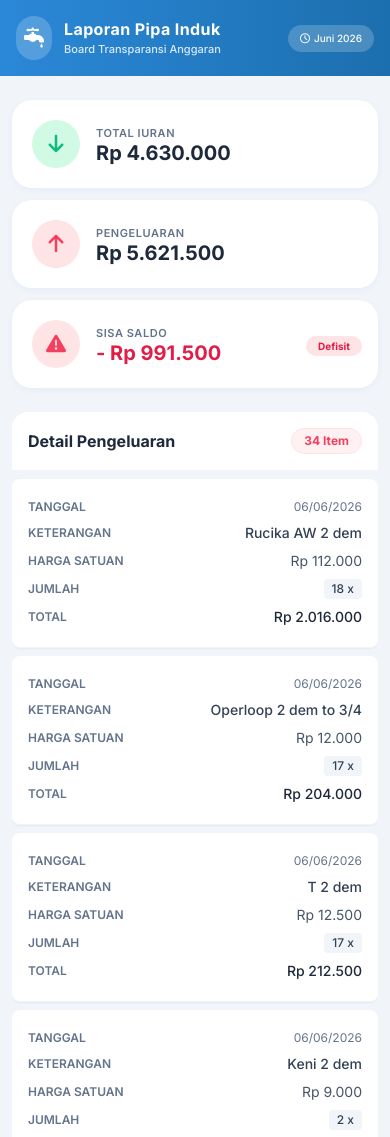
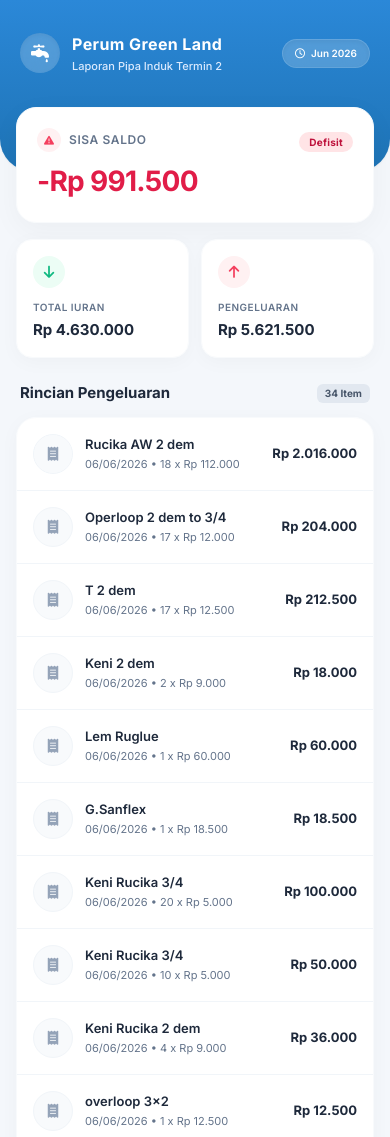
Before and after one commit to pakudin88/laporananggaran, a plain HTML site: page index.html in a window 390 px wide. Shown: the top 1137 px of the page. Drawn offline with nearby package versions, Linux system fonts and the light colour scheme.

Commit message:
Update index.html

```diff
--- a/index.html
+++ b/index.html
@@ -36,205 +36,105 @@
 
         /* Entrance animation */
         @keyframes fadeIn {
-            from { opacity: 0; transform: translateY(10px); }
+            from { opacity: 0; transform: translateY(15px); }
             to { opacity: 1; transform: translateY(0); }
         }
         .animate-fade-in {
-            animation: fadeIn 0.4s ease-out forwards;
+            animation: fadeIn 0.5s cubic-bezier(0.16, 1, 0.3, 1) forwards;
             opacity: 0;
         }
 
-        /* Hide table headers on mobile */
-        @media (max-width: 768px) {
-            .mobile-card-view thead {
-                display: none;
-            }
-            .mobile-card-view tr {
-                display: flex;
-                flex-direction: column;
-                padding: 1rem;
-                border-bottom: 1px solid #f1f5f9; /* slate-100 */
-                background-color: white;
-                margin-bottom: 0.5rem;
-                border-radius: 0.5rem;
-                box-shadow: 0 1px 2px 0 rgba(0, 0, 0, 0.05);
-            }
-            .mobile-card-view td {
-                display: flex;
-                justify-content: space-between;
-                align-items: center;
-                padding: 0.25rem 0;
-                border: none;
-            }
-            /* Add labels before data on mobile */
-            .mobile-card-view td::before {
-                content: attr(data-label);
-                font-size: 0.75rem; /* text-xs */
-                font-weight: 600; /* font-semibold */
-                color: #64748b; /* slate-500 */
-                text-transform: uppercase;
-                margin-right: 1rem;
-            }
-
-            /* Specific styling for the row container in mobile */
-            .mobile-card-container {
-                background-color: transparent !important;
-                box-shadow: none !important;
-                border: none !important;
-                padding: 0 !important;
-            }
-
-            /* Footer mobile styling */
-            .mobile-card-view tfoot tr {
-                 flex-direction: row;
-                 justify-content: space-between;
-                 background-color: #f8fafc;
-                 border-radius: 0 0 0.75rem 0.75rem;
-                 margin-bottom: 0;
-            }
-            .mobile-card-view tfoot td {
-                padding: 1rem;
-            }
-            .mobile-card-view tfoot td::before {
-                display: none;
-            }
-            /* Hide the No column entirely on mobile, or style it specially */
-            .mobile-card-view td.col-no { display: none; }
+        /* Hide scrollbar for a cleaner mobile app feel */
+        .no-scrollbar::-webkit-scrollbar {
+            display: none;
         }
-
-        /* Desktop specific table styling */
-        @media (min-width: 769px) {
-            .mobile-card-view table {
-                width: 100%;
-                border-collapse: collapse;
-            }
-            .mobile-card-view th, .mobile-card-view td {
-                padding: 1rem 1.5rem; /* px-6 py-4 */
-                border-bottom: 1px solid #e2e8f0; /* slate-200 */
-            }
-            .mobile-card-view th {
-                background-color: #f8fafc; /* slate-50 */
-                color: #64748b; /* slate-500 */
-                font-size: 0.75rem; /* text-xs */
-                text-transform: uppercase;
-                letter-spacing: 0.05em;
-                font-weight: 600;
-                text-align: left;
-            }
-            .mobile-card-view tbody tr:hover {
-                background-color: #f8fafc; /* hover:bg-slate-50 */
-            }
-            .col-right { text-align: right !important; }
-            .col-center { text-align: center !important; }
+        .no-scrollbar {
+            -ms-overflow-style: none;
+            scrollbar-width: none;
         }
     </style>
 </head>
-<body class="bg-slate-100 text-slate-800 min-h-screen pb-12 font-sans antialiased">
+<body class="bg-[#f4f7fb] text-slate-800 min-h-screen font-sans antialiased selection:bg-brand-200 pb-10">
 
-    <!-- Header -->
-    <header class="bg-[#2b88d8] bg-gradient-to-r from-[#2b88d8] to-[#1c6fae] text-white sticky top-0 z-50">
-        <div class="max-w-6xl mx-auto px-4 py-4 flex items-center justify-between">
+    <!-- App Header & Curved Backdrop -->
+    <div class="bg-gradient-to-b from-[#2b88d8] to-[#1e73b5] pt-8 pb-24 px-5 rounded-b-[2rem] shadow-sm relative z-0">
+        <div class="max-w-md mx-auto flex items-center justify-between">
             <div class="flex items-center gap-3">
-                <div class="bg-white/20 p-2 md:p-3 rounded-full backdrop-blur-sm shrink-0">
-                    <i class="fa-solid fa-faucet-drip text-xl md:text-2xl"></i>
+                <div class="bg-white/20 w-10 h-10 rounded-full backdrop-blur-md flex items-center justify-center text-white shrink-0 shadow-inner">
+                    <i class="fa-solid fa-faucet-drip text-lg"></i>
                 </div>
-                <div class="flex flex-col justify-center">
-                    <h1 class="text-base md:text-2xl font-bold leading-tight tracking-wide">Laporan Pipa Induk</h1>
-                    <p class="text-blue-100 text-[11px] md:text-sm font-medium mt-0.5">Board Transparansi Anggaran</p>
+                <div>
+                    <h1 class="text-white text-base font-bold tracking-wide">Perum Green Land</h1>
+                    <p class="text-blue-100 text-[11px] font-medium mt-0.5">Laporan Pipa Induk Termin 2</p>
                 </div>
             </div>
-            <!-- Tanggal Update -->
-            <div class="bg-white/20 px-3 py-1.5 md:px-4 md:py-2 rounded-full text-[10px] md:text-sm font-medium backdrop-blur-sm flex items-center justify-center shrink-0">
-                <i class="fa-regular fa-clock mr-1 md:mr-2"></i> <span>Juni 2026</span>
+            <div class="bg-white/20 px-3 py-1.5 rounded-full text-[10px] font-semibold text-white backdrop-blur-md border border-white/10 flex items-center shadow-inner">
+                <i class="fa-regular fa-clock mr-1.5"></i> Jun 2026
             </div>
         </div>
-    </header>
+    </div>
 
-    <main class="max-w-6xl mx-auto px-3 md:px-4 mt-6 md:mt-8">
+    <main class="max-w-md mx-auto px-4 -mt-16 relative z-10">
 
-        <!-- Summary Cards -->
-        <div class="grid grid-cols-1 md:grid-cols-3 gap-3 md:gap-6 mb-6 md:mb-8">
-            <!-- Pemasukan Card -->
-            <div class="bg-white rounded-[20px] p-5 md:p-6 shadow-[0_2px_10px_-3px_rgba(6,81,237,0.1)] flex items-center gap-4 transform transition-all duration-300 animate-fade-in" style="animation-delay: 0.1s;">
-                <div class="w-12 h-12 md:w-14 md:h-14 rounded-full bg-emerald-100 text-emerald-500 flex items-center justify-center text-xl md:text-2xl shrink-0">
-                    <i class="fa-solid fa-arrow-down"></i>
+        <!-- Main Balance Card -->
+        <div class="bg-white rounded-[1.25rem] p-5 shadow-[0_8px_30px_rgb(0,0,0,0.04)] mb-4 animate-fade-in border border-slate-50" id="saldo-card" style="animation-delay: 0.1s;">
+            <div class="flex justify-between items-start mb-2">
+                <div class="flex items-center gap-2 text-slate-500">
+                    <div class="w-6 h-6 rounded-full bg-blue-50 text-blue-500 flex items-center justify-center text-[10px]" id="saldo-icon-container">
+                        <i class="fa-solid fa-wallet" id="saldo-icon"></i>
+                    </div>
+                    <p class="text-xs font-semibold uppercase tracking-wider">Sisa Saldo</p>
                 </div>
-                <div>
-                    <p class="text-[11px] md:text-sm text-slate-500 font-semibold mb-0.5 uppercase tracking-wider">Total Iuran</p>
-                    <h2 class="text-xl md:text-2xl font-bold text-slate-800 leading-none" id="total-iuran">Rp 0</h2>
-                </div>
-            </div>
-
-            <!-- Pengeluaran Card -->
-            <div class="bg-white rounded-[20px] p-5 md:p-6 shadow-[0_2px_10px_-3px_rgba(6,81,237,0.1)] flex items-center gap-4 transform transition-all duration-300 animate-fade-in" style="animation-delay: 0.2s;">
-                <div class="w-12 h-12 md:w-14 md:h-14 rounded-full bg-rose-100 text-rose-500 flex items-center justify-center text-xl md:text-2xl shrink-0">
-                    <i class="fa-solid fa-arrow-up"></i>
-                </div>
-                <div>
-                    <p class="text-[11px] md:text-sm text-slate-500 font-semibold mb-0.5 uppercase tracking-wider">Pengeluaran</p>
-                    <h2 class="text-xl md:text-2xl font-bold text-slate-800 leading-none" id="total-pengeluaran">Rp 0</h2>
-                </div>
-            </div>
-
-            <!-- Saldo Card -->
-            <div class="bg-white rounded-[20px] p-5 md:p-6 shadow-[0_2px_10px_-3px_rgba(6,81,237,0.1)] flex items-center gap-4 relative overflow-hidden transform transition-all duration-300 animate-fade-in" id="saldo-card" style="animation-delay: 0.3s;">
-                <div class="w-12 h-12 md:w-14 md:h-14 rounded-full bg-blue-100 text-blue-600 flex items-center justify-center text-xl md:text-2xl shrink-0 transition-colors duration-300" id="saldo-icon-container">
-                    <i class="fa-solid fa-triangle-exclamation" id="saldo-icon"></i>
-                </div>
-                <div class="pr-16 md:pr-0">
-                    <p class="text-[11px] md:text-sm text-slate-500 font-semibold mb-0.5 uppercase tracking-wider">Sisa Saldo</p>
-                    <h2 class="text-xl md:text-2xl font-bold text-slate-800 leading-none transition-colors duration-300" id="total-saldo">Rp 0</h2>
-                </div>
-                <!-- Status Badge -->
-                <div class="absolute top-1/2 -translate-y-1/2 right-4 md:top-5 md:translate-y-0 md:right-5" id="saldo-badge">
+                <div id="saldo-badge">
                     <!-- Injected via JS -->
                 </div>
             </div>
+            <h2 class="text-[28px] font-extrabold text-slate-800 tracking-tight mt-1" id="total-saldo">Rp 0</h2>
         </div>
 
-        <!-- TAB CONTENT: PENGELUARAN -->
-        <div id="tab-pengeluaran" class="bg-transparent md:bg-white md:rounded-2xl md:shadow-sm md:border md:border-slate-100 overflow-hidden animate-fade-in" style="animation-delay: 0.4s;">
-
-            <div class="p-4 md:p-6 bg-white rounded-t-2xl md:rounded-none flex flex-row justify-between items-center gap-2 mb-2 md:mb-0 border-b border-slate-100">
-                <h3 class="text-base md:text-lg font-bold text-slate-800">Detail Pengeluaran</h3>
-                <div class="bg-rose-50 text-rose-500 px-3 py-1 rounded-full text-xs font-bold border border-rose-100">
-                    <span id="count-pengeluaran">0</span> Item
+        <!-- Income & Expense Mini Cards -->
+        <div class="grid grid-cols-2 gap-3 mb-6 animate-fade-in" style="animation-delay: 0.2s;">
+            <!-- Pemasukan -->
+            <div class="bg-white rounded-2xl p-4 shadow-[0_4px_20px_rgb(0,0,0,0.03)] border border-slate-50">
+                <div class="w-8 h-8 rounded-full bg-emerald-50 text-emerald-500 flex items-center justify-center text-sm mb-3">
+                    <i class="fa-solid fa-arrow-down"></i>
                 </div>
+                <p class="text-[10px] text-slate-500 font-semibold uppercase tracking-wider mb-1">Total Iuran</p>
+                <h3 class="text-[15px] font-bold text-slate-800 truncate" id="total-iuran">Rp 0</h3>
             </div>
 
-            <!-- Tabel yang berubah jadi List di HP -->
-            <div class="mobile-card-view w-full">
-                <table class="w-full">
-                    <thead>
-                        <tr>
-                            <th class="w-10 text-center">No</th>
-                            <th class="w-28">Tanggal</th>
-                            <th>Keterangan Barang</th>
-                            <th class="col-right">Harga Satuan</th>
-                            <th class="col-center">Jumlah</th>
-                            <th class="col-right">Total Nominal</th>
-                        </tr>
-                    </thead>
-                    <tbody id="tbody-pengeluaran" class="text-sm">
-                        <!-- Rows injected by JS -->
-                    </tbody>
-                    <tfoot>
-                        <tr>
-                            <td colspan="5" class="text-right font-bold text-slate-700 text-sm md:text-base hidden md:table-cell">Total Pengeluaran:</td>
-                            <td class="md:hidden font-bold text-slate-700 text-sm">Total:</td>
-                            <td class="col-right font-bold text-slate-800 text-base md:text-lg" id="footer-total-pengeluaran">Rp 0</td>
-                        </tr>
-                    </tfoot>
-                </table>
+            <!-- Pengeluaran -->
+            <div class="bg-white rounded-2xl p-4 shadow-[0_4px_20px_rgb(0,0,0,0.03)] border border-slate-50">
+                <div class="w-8 h-8 rounded-full bg-rose-50 text-rose-500 flex items-center justify-center text-sm mb-3">
+                    <i class="fa-solid fa-arrow-up"></i>
+                </div>
+                <p class="text-[10px] text-slate-500 font-semibold uppercase tracking-wider mb-1">Pengeluaran</p>
+                <h3 class="text-[15px] font-bold text-slate-800 truncate" id="total-pengeluaran">Rp 0</h3>
+            </div>
+        </div>
+
+        <!-- Transaction List (App Style) -->
+        <div class="animate-fade-in" style="animation-delay: 0.3s;">
+            <div class="flex items-center justify-between mb-3 px-1">
+                <h3 class="text-[15px] font-bold text-slate-800">Rincian Pengeluaran</h3>
+                <span class="bg-slate-200 text-slate-600 px-2 py-0.5 rounded-md text-[10px] font-bold">
+                    <span id="count-pengeluaran">0</span> Item
+                </span>
+            </div>
+
+            <!-- The List Container -->
+            <div class="bg-white rounded-[1.25rem] shadow-[0_4px_20px_rgb(0,0,0,0.03)] border border-slate-50 overflow-hidden divide-y divide-slate-100" id="list-pengeluaran">
+                <!-- List items injected by JS -->
+            </div>
+
+            <!-- Total Footer Card -->
+            <div class="mt-4 bg-[#2b88d8] rounded-2xl p-4 shadow-md flex justify-between items-center text-white">
+                <span class="text-xs font-semibold uppercase tracking-wider text-blue-100">Total Pengeluaran</span>
+                <span class="text-lg font-bold" id="footer-total-pengeluaran">Rp 0</span>
             </div>
         </div>
 
     </main>
-
-    <!-- Footer -->
-    <footer class="text-center text-slate-400 text-[11px] md:text-sm mt-8 pb-8">
-        <p>Aplikasi Laporan Transparansi Anggaran &copy; 2026</p>
-    </footer>
 
     <!-- Application Logic -->
     <script>
@@ -291,40 +191,45 @@
 
         // Format Currency Function
         const formatRupiah = (number) => {
-            // Hilangkan "Rp" bawaan dari Intl.NumberFormat agar lebih mudah disesuaikan, kita pakai prefix manual
-            const formatter = new Intl.NumberFormat('id-ID', {
+            return new Intl.NumberFormat('id-ID', {
+                style: 'currency',
+                currency: 'IDR',
                 minimumFractionDigits: 0
-            });
-            return 'Rp ' + formatter.format(number);
+            }).format(number);
         };
 
         // Initialize App
         function initApp() {
-            // Hitung Total Iuran (Tanpa render tabel ke HTML)
+            // Calculate Total Iuran
             let totalIuran = 0;
             dataIuran.forEach((item) => {
                 totalIuran += item.nominal;
             });
 
-            // Render Pengeluaran Table (Responsive Card Style)
-            const tbodyPengeluaran = document.getElementById('tbody-pengeluaran');
+            // Render Pengeluaran as a List
+            const listPengeluaran = document.getElementById('list-pengeluaran');
             let totalPengeluaran = 0;
 
             dataPengeluaran.forEach((item, index) => {
                 totalPengeluaran += item.total;
-                const tr = document.createElement('tr');
-                // Format HTML disesuaikan dengan CSS baru. data-label digunakan untuk HP
-                tr.innerHTML = `
-                    <td data-label="No" class="col-no text-center text-slate-500">${index + 1}</td>
-                    <td data-label="Tanggal" class="text-slate-500 text-xs md:text-sm md:w-28">${item.tgl}</td>
-                    <td data-label="Keterangan" class="font-medium text-slate-700">${item.ket}</td>
-                    <td data-label="Harga Satuan" class="col-right text-slate-600">${formatRupiah(item.hg)}</td>
-                    <td data-label="Jumlah" class="col-center">
-                        <span class="inline-block bg-slate-100 text-slate-700 py-0.5 px-2 rounded font-medium text-xs">${item.qty} x</span>
-                    </td>
-                    <td data-label="Total" class="col-right font-medium text-slate-800">${formatRupiah(item.total)}</td>
+                const div = document.createElement('div');
+                div.className = 'p-4 flex items-center gap-3 hover:bg-slate-50 transition-colors cursor-default';
+
+                // Extract date to simple format (e.g., "06/06") for cleaner UI if preferred, or keep full
+
+                div.innerHTML = `
+                    <div class="w-10 h-10 rounded-full bg-slate-50 border border-slate-100 text-slate-400 flex items-center justify-center text-sm shrink-0">
+                        <i class="fa-solid fa-receipt"></i>
+                    </div>
+                    <div class="flex-1 min-w-0">
+                        <p class="text-[13px] md:text-sm font-semibold text-slate-800 truncate">${item.ket}</p>
+                        <p class="text-[11px] text-slate-500 mt-0.5">${item.tgl} • ${item.qty} x ${formatRupiah(item.hg)}</p>
+                    </div>
+                    <div class="text-right shrink-0">
+                        <p class="text-[13px] md:text-sm font-bold text-slate-800">${formatRupiah(item.total)}</p>
+                    </div>
                 `;
-                tbodyPengeluaran.appendChild(tr);
+                listPengeluaran.appendChild(div);
             });
 
             // Calculate Totals & Saldo
@@ -332,32 +237,31 @@
 
             // Update UI Elements
             document.getElementById('total-iuran').textContent = formatRupiah(totalIuran);
-
             document.getElementById('total-pengeluaran').textContent = formatRupiah(totalPengeluaran);
             document.getElementById('footer-total-pengeluaran').textContent = formatRupiah(totalPengeluaran);
             document.getElementById('count-pengeluaran').textContent = dataPengeluaran.length;
 
             const elSaldo = document.getElementById('total-saldo');
-            const elSaldoCard = document.getElementById('saldo-card');
             const elSaldoIconContainer = document.getElementById('saldo-icon-container');
             const elSaldoIcon = document.getElementById('saldo-icon');
             const elSaldoBadge = document.getElementById('saldo-badge');
 
-            // Format khusus untuk saldo negatif
+            // Format Saldo Negatif (Defisit)
             if (saldoAkhir < 0) {
-                elSaldo.textContent = '- ' + formatRupiah(Math.abs(saldoAkhir));
-                elSaldo.classList.remove('text-slate-800');
-                elSaldo.classList.add('text-rose-600');
+                // Remove "-" from number formatting, add it manually for clear "-Rp X.XXX" format
+                const absoluteSaldo = Math.abs(saldoAkhir);
+                elSaldo.textContent = '-' + formatRupiah(absoluteSaldo);
 
-                elSaldoIconContainer.classList.replace('bg-blue-100', 'bg-rose-100');
-                elSaldoIconContainer.classList.replace('text-blue-600', 'text-rose-500');
-                // Ikon defisit dari gambar
-                elSaldoIcon.className = 'fa-solid fa-triangle-exclamation';
+                elSaldo.classList.replace('text-slate-800', 'text-rose-600');
 
-                elSaldoBadge.innerHTML = `<span class="bg-rose-100 text-rose-600 py-1 px-3 rounded-full text-[10px] md:text-xs font-bold">Defisit</span>`;
+                elSaldoIconContainer.classList.replace('bg-blue-50', 'bg-rose-50');
+                elSaldoIconContainer.classList.replace('text-blue-500', 'text-rose-500');
+                elSaldoIcon.classList.replace('fa-wallet', 'fa-triangle-exclamation');
+
+                elSaldoBadge.innerHTML = `<span class="bg-rose-100 text-rose-700 px-2.5 py-1 rounded-full text-[10px] font-bold tracking-wide">Defisit</span>`;
             } else {
                 elSaldo.textContent = formatRupiah(saldoAkhir);
-                elSaldoBadge.innerHTML = `<span class="bg-emerald-100 text-emerald-600 py-1 px-3 rounded-full text-[10px] md:text-xs font-bold">Aman</span>`;
+                elSaldoBadge.innerHTML = `<span class="bg-emerald-100 text-emerald-700 px-2.5 py-1 rounded-full text-[10px] font-bold tracking-wide">Aman</span>`;
             }
         }
 
```
